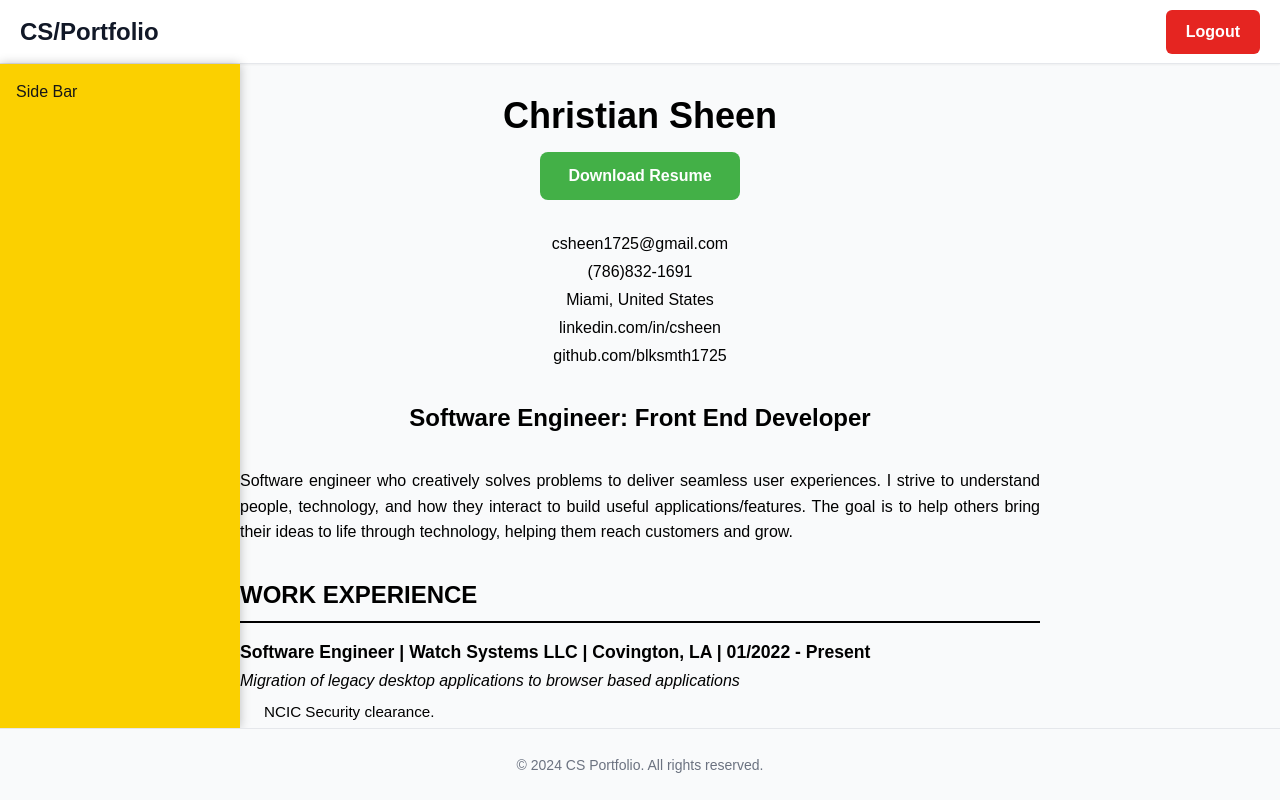
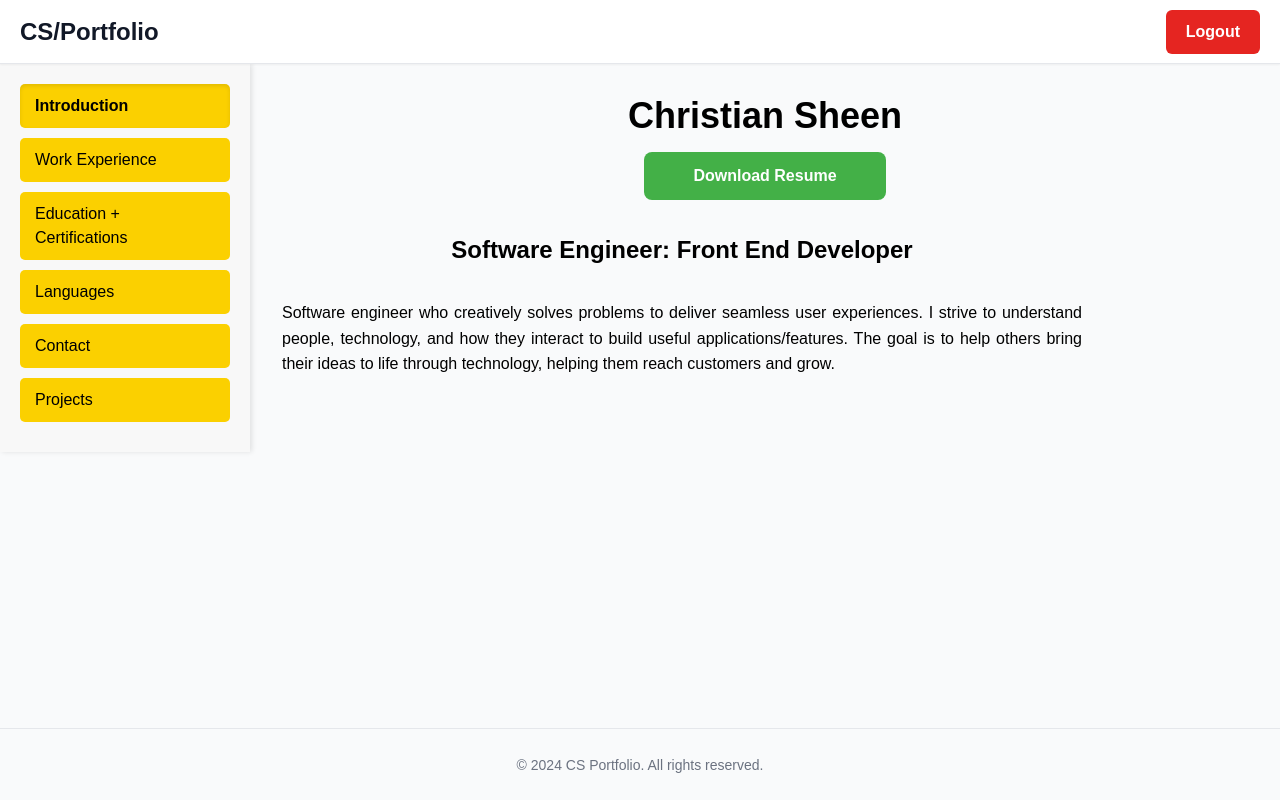
Before and after one commit to blksmth1725/cs_portfolio, a Next.js app in the folder cs_portfolio_client/: page /home in a window 1280 px wide. Built offline with nearby package versions, Linux system fonts and the light colour scheme; sample sign-in values are in the browser's storage.

Commit message:
adding sidebar menu with items to change displayed sections

```diff
--- a/cs_portfolio_client/src/app/home/page.tsx
+++ b/cs_portfolio_client/src/app/home/page.tsx
@@ -1,9 +1,14 @@
 'use client';
 
+import { useState } from 'react';
 import ProtectedRoute from '@/components/ProtectedRoute';
+import SideBar from '@/components/SideBar';
 import '@/styles/pages.css';
 
+type SectionType = 'introduction' | 'workExperience' | 'educationCertifications' | 'languages' | 'contact' | 'projects';
+
 export default function HomePage() {
+  const [activeSection, setActiveSection] = useState<SectionType>('introduction');
   const handleDownloadResume = () => {
     const link = document.createElement('a');
     link.href = '/CS_CV_2025.pdf';
@@ -12,53 +17,24 @@ export default function HomePage() {
     link.click();
     document.body.removeChild(link);
   };
-  /*
 
+  const renderSectionContent = () => {
+    switch (activeSection) {
+      case 'introduction':
         return (
-    <ProtectedRoute>
-    <div className="home-page-container">
-      <div className="home-page-content">
-        <h1 className="home-page-title">Christian Sheen</h1>
-        <div className="home-page-dl-btn-container">
-        <button className="home-page-button" onClick={handleDownloadResume}>
-          Download Resume
-        </button>
-      </div>
-      </div>
-
-    </div>
-    </ProtectedRoute>
-  );
-}
-*/
-
-  return (
-    <ProtectedRoute>
-      <div className="home-page-container">
-        <div className="home-page-content">
-          <h1 className="home-page-title">Christian Sheen</h1>
-          <div className="home-page-dl-btn-container">
-        <button className="home-page-button" onClick={handleDownloadResume}>
-          Download Resume
-        </button>
-      </div>
-
-          <div className="contact-info">
-            <p>csheen1725@gmail.com</p>
-            <p>(786)832-1691</p>
-            <p>Miami, United States</p>
-            <p>linkedin.com/in/csheen</p>
-            <p>github.com/blksmth1725</p>
-          </div>
-
+          <div className="section-content">
             <div className="professional-title">
               <h2>Software Engineer: Front End Developer</h2>
             </div>
-
             <div className="summary">
               <p>Software engineer who creatively solves problems to deliver seamless user experiences. I strive to understand people, technology, and how they interact to build useful applications/features. The goal is to help others bring their ideas to life through technology, helping them reach customers and grow.</p>
             </div>
+          </div>
+        );
 
+      case 'workExperience':
+        return (
+          <div className="section-content">
             <div className="work-experience">
               <h2>WORK EXPERIENCE</h2>
 
@@ -81,7 +57,7 @@ export default function HomePage() {
                 <ul>
                   <li>Currently working on an iOS app with SwiftUI and Apollo as my Graphql client which provides the same functionality as the web application. (iOS)</li>
                   <li>Designing of 10+ Views performing queries with persisted user authorization via session tokens. (iOS)</li>
-                <li>Built payment feature on web application to process transactions and store users' payment information in a secure manner. (Web Next.js)</li>
+                  <li>Built payment feature on web application to process transactions and store users&apos; payment information in a secure manner. (Web Next.js)</li>
                   <li>Using Graphql to query and mutate data with over 20 query/mutation endpoints resulting in 3 features moving into production. (Web Next.js)</li>
                   <li>Learning about business logic for CRMs to give said features an intuitive feel, allowing users to create, modify or delete at many instances within their pipeline. (Web Next.js)</li>
                 </ul>
@@ -107,7 +83,12 @@ export default function HomePage() {
                 </ul>
               </div>
             </div>
+          </div>
+        );
 
+      case 'educationCertifications':
+        return (
+          <div className="section-content">
             <div className="education">
               <h2>EDUCATION + CERTIFICATION</h2>
 
@@ -139,7 +120,12 @@ export default function HomePage() {
                 </ul>
               </div>
             </div>
+          </div>
+        );
 
+      case 'languages':
+        return (
+          <div className="section-content">
             <div className="languages">
               <h2>LANGUAGES</h2>
               <ul>
@@ -149,7 +135,76 @@ export default function HomePage() {
               </ul>
             </div>
           </div>
+        );
+
+      case 'contact':
+        return (
+          <div className="section-content">
+            <div className="contact-info">
+              <h2>CONTACT INFORMATION</h2>
+              <p>csheen1725@gmail.com</p>
+              <p>(786)832-1691</p>
+              <p>Miami, United States</p>
+              <p>linkedin.com/in/csheen</p>
+              <p>github.com/blksmth1725</p>
+
+            </div>
+          </div>
+        );
+
+      case 'projects':
+        return (
+          <div className="section-content">
+            <div className="projects">
+              <h2>PROJECTS</h2>
+              <p>Projects section coming soon...</p>
+            </div>
+          </div>
+        );
+
+      default:
+        return null;
+    }
+  };
+  /*
+
+  return (
+    <ProtectedRoute>
+    <div className="home-page-container">
+      <div className="home-page-content">
+        <h1 className="home-page-title">Christian Sheen</h1>
+        <div className="home-page-dl-btn-container">
+        <button className="home-page-button" onClick={handleDownloadResume}>
+          Download Resume
+        </button>
+      </div>
+      </div>
+
     </div>
     </ProtectedRoute>
   );
 }
+*/
+
+  return (
+    <ProtectedRoute>
+      <div className="home-page-container">
+        <div className="home-page-layout">
+          {/* Sidebar */}
+          <SideBar activeSection={activeSection} onSectionChange={setActiveSection} />
+
+          {/* Main Content */}
+          <div className="home-page-content">
+            <h1 className="home-page-title">Christian Sheen</h1>
+            <div className="home-page-dl-btn-container">
+                <button className="home-page-button" onClick={handleDownloadResume}>
+                  Download Resume
+                </button>
+              </div>
+            {renderSectionContent()}
+          </div>
+        </div>
+      </div>
+    </ProtectedRoute>
+  );
+}
--- a/cs_portfolio_client/src/app/layout.tsx
+++ b/cs_portfolio_client/src/app/layout.tsx
@@ -4,7 +4,6 @@ import "./globals.css";
 import Header from "@/components/Header";
 import Footer from "@/components/Footer";
 import { AuthProvider } from "@/contexts/AuthContext";
-import SideBar from "@/components/SideBar";
 const geistSans = Geist({
   variable: "--font-geist-sans",
   subsets: ["latin"],
@@ -30,7 +29,6 @@ export default function RootLayout({
       <body className={`${geistSans.variable} ${geistMono.variable} antialiased app-layout`}>
         <AuthProvider>
           <Header />
-          <SideBar />
           <main className="main-content">
             {children}
           </main>
--- /dev/null
+++ b/cs_portfolio_client/src/components/MenuButton.tsx
@@ -0,0 +1,21 @@
+'use client';
+
+interface MenuButtonProps {
+  title: string;
+  section: string;
+  onClick: (section: string) => void;
+  isActive?: boolean;
+}
+
+const MenuButton = ({ title, section, onClick, isActive = false }: MenuButtonProps) => {
+    return (
+        <button
+            className={`menu-button ${isActive ? 'active' : ''}`}
+            onClick={() => onClick(section)}
+        >
+            {title}
+        </button>
+    );
+};
+
+export default MenuButton;
--- a/cs_portfolio_client/src/components/SideBar.tsx
+++ b/cs_portfolio_client/src/components/SideBar.tsx
@@ -1,9 +1,69 @@
+'use client';
+
 import '@/styles/sideBar.css';
+import MenuButton from '@/components/MenuButton';
 
-const SideBar = () => {
+type SectionType = 'introduction' | 'workExperience' | 'educationCertifications' | 'languages' | 'contact' | 'projects';
+
+interface SideBarProps {
+  activeSection: SectionType;
+  onSectionChange: (section: SectionType) => void;
+}
+
+const SideBar = ({ activeSection, onSectionChange }: SideBarProps) => {
+    const handleClick = (section: string) => {
+        onSectionChange(section as SectionType);
+    };
   return (
     <div className="side-bar">
-        <h1>Side Bar</h1>
+        <div className="side-bar-content">
+            <MenuButton
+                title="Introduction"
+                section="introduction"
+                onClick={handleClick}
+                isActive={activeSection === 'introduction'}
+            />
+        </div>
+        <div className="side-bar-content">
+            <MenuButton
+                title="Work Experience"
+                section="workExperience"
+                onClick={handleClick}
+                isActive={activeSection === 'workExperience'}
+            />
+        </div>
+        <div className="side-bar-content">
+            <MenuButton
+                title="Education + Certifications"
+                section="educationCertifications"
+                onClick={handleClick}
+                isActive={activeSection === 'educationCertifications'}
+            />
+        </div>
+        <div className="side-bar-content">
+            <MenuButton
+                title="Languages"
+                section="languages"
+                onClick={handleClick}
+                isActive={activeSection === 'languages'}
+            />
+        </div>
+        <div className="side-bar-content">
+            <MenuButton
+                title="Contact"
+                section="contact"
+                onClick={handleClick}
+                isActive={activeSection === 'contact'}
+            />
+        </div>
+        <div className="side-bar-content">
+            <MenuButton
+                title="Projects"
+                section="projects"
+                onClick={handleClick}
+                isActive={activeSection === 'projects'}
+            />
+        </div>
     </div>
   );
 };
--- a/cs_portfolio_client/src/contexts/AuthContext.tsx
+++ b/cs_portfolio_client/src/contexts/AuthContext.tsx
@@ -32,7 +32,7 @@ export function AuthProvider({ children }: { children: ReactNode }) {
         setUser(userData);
         // Set HTTP-only style cookie for middleware
         document.cookie = `auth_token=${userData.token}; path=/; SameSite=Strict`;
-      } catch (error) {
+      } catch {
         localStorage.removeItem('auth_user');
         // Clear cookie on error
         document.cookie = 'auth_token=; path=/; expires=Thu, 01 Jan 1970 00:00:01 GMT';
--- a/cs_portfolio_client/src/styles/pages.css
+++ b/cs_portfolio_client/src/styles/pages.css
@@ -35,19 +35,31 @@
 .home-page-container {
   min-height: calc(100vh - var(--header-height) - var(--footer-height));
   background-color: #f9fafb;
-  /*background-color: blue;*/
   display: flex;
-  align-items: flex-start;
-  justify-content: center;
-  padding: 2rem;
+  flex-direction: column;
+  padding: 0;
   overflow-y: auto;
 }
 
+.home-page-layout {
+  display: flex;
+  flex: 1;
+  gap: 0;
+  width: 100%;
+}
+
 .home-page-content {
+  flex: 1;
+  text-align: left;
+  color: #000; /* Standardize all text to black */
+  padding: 2rem;
+  max-width: 1200px;
+  margin: 0 auto;
+}
+
+.section-content {
   max-width: 800px;
   width: 100%;
-  text-align: left;
-  color: #000; /* Standardize all text to black */
 }
 
 .home-page-title {
@@ -229,8 +241,18 @@
 
 /* Responsive Design */
 @media (max-width: 768px) {
-  .home-page-container {
+  .home-page-layout {
+    flex-direction: column;
+  }
+
+  .home-page-content {
     padding: 1rem;
+  }
+
+  .side-bar {
+    width: 100%;
+    position: relative;
+    height: auto;
   }
 
   .home-page-title {
--- a/cs_portfolio_client/src/styles/sideBar.css
+++ b/cs_portfolio_client/src/styles/sideBar.css
@@ -1,13 +1,42 @@
 .side-bar {
-  padding: 1rem;
-  margin-top: var(--header-height);
-  margin-bottom: var(--footer-height);
-  height: calc(100vh - var(--header-height) - var(--footer-height));
-  width: 15rem;
+  width: 250px;
+  background-color: #f8f8f8;
+  padding: 20px;
+  box-shadow: 2px 0 5px rgba(0,0,0,0.1);
+  height: 100%;
+  position: sticky;
+  top: 0;
+}
+
+.side-bar-content {
+  margin-bottom: 10px;
+}
+
+.menu-button {
+  width: 100%;
+  padding: 10px 15px;
+  border: none;
   background-color: #FBD000;
-  box-shadow: 0px 0px 10px rgba(0, 0, 0, .25);
-  position: fixed;
-  top: 0;
-  left: 0;
-  z-index: 1000;
+  text-align: left;
+  cursor: pointer;
+  font-size: 16px;
+  border-radius: 5px;
+  transition: background-color 0.2s ease;
+  color: #000;
+  font-weight: 500;
 }
+
+.menu-button:hover {
+  background-color: #E6C000;
+}
+
+.menu-button.active {
+  background-color: #FBD000;
+  color: #000;
+  font-weight: 600;
+  box-shadow: inset 0 2px 4px rgba(0,0,0,0.1);
+}
+
+.menu-button.active:hover {
+  background-color: #E6C000;
+}
```
Lines whose indentation alone changed are shown as unchanged.
